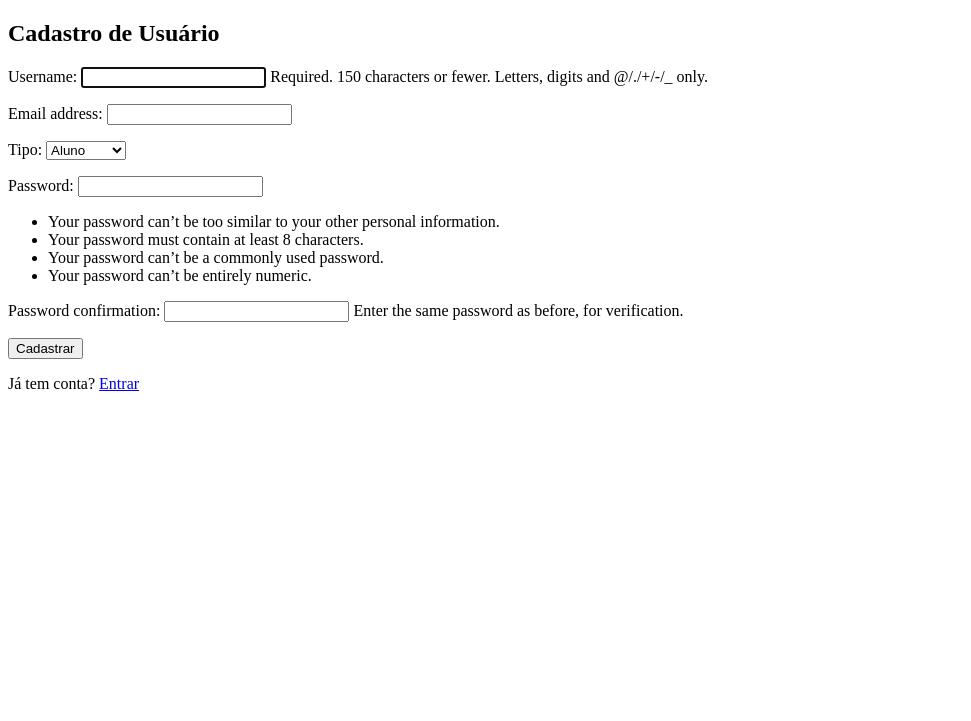
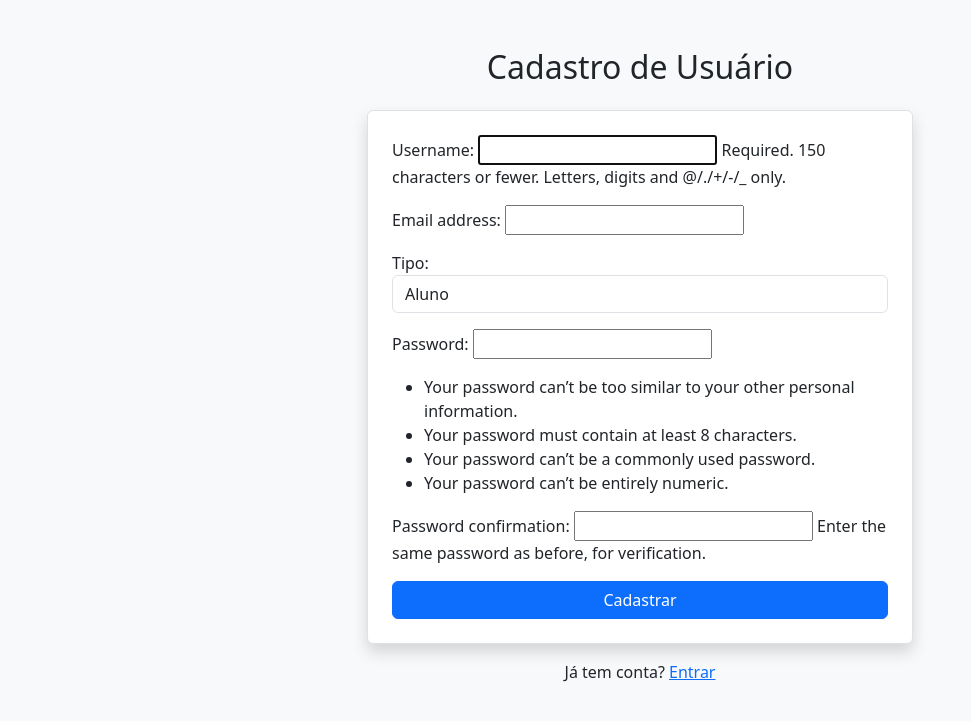
Before and after one commit to AndressaSteffen/django-lms, a Django app: page /usuarios/registro/ in a window 1280 px wide. Shown: the top 721 px of the page, without its empty margins (0-971 px from the left). Run offline with Django 5.2, Linux system fonts and the light colour scheme.

Commit message:
Adiciona template de registro com Bootstrap

```diff
--- a/lms_project/usuarios/templates/usuarios/registro.html
+++ b/lms_project/usuarios/templates/usuarios/registro.html
@@ -2,15 +2,24 @@
 <html lang="pt-br">
 <head>
     <meta charset="UTF-8">
-    <title>Cadastro</title>
+    <title>Cadastro de Usuário</title>
+    <link href="https://cdn.jsdelivr.net/npm/bootstrap@5.3.0/dist/css/bootstrap.min.css" rel="stylesheet">
 </head>
-<body>
-    <h2>Cadastro de Usuário</h2>
-    <form method="post">
-        {% csrf_token %}
-        {{ form.as_p }}
-        <button type="submit">Cadastrar</button>
-    </form>
-    <p>Já tem conta? <a href="{% url 'login' %}">Entrar</a></p>
+<body class="bg-light">
+    <div class="container mt-5">
+        <div class="row justify-content-center">
+            <div class="col-md-6">
+                <h2 class="mb-4 text-center">Cadastro de Usuário</h2>
+                <form method="post" class="border p-4 bg-white shadow rounded">
+                    {% csrf_token %}
+                    {{ form.as_p }}
+                    <button type="submit" class="btn btn-primary w-100">Cadastrar</button>
+                </form>
+                <div class="text-center mt-3">
+                    <p>Já tem conta? <a href="{% url 'login' %}">Entrar</a></p>
+                </div>
+            </div>
+        </div>
+    </div>
 </body>
 </html>
```
